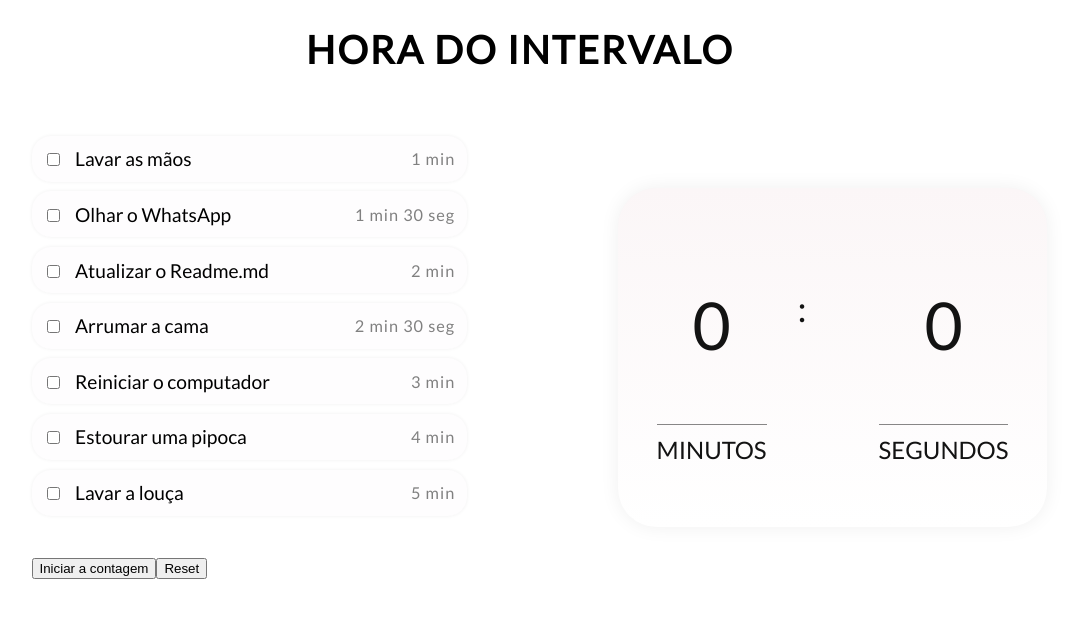
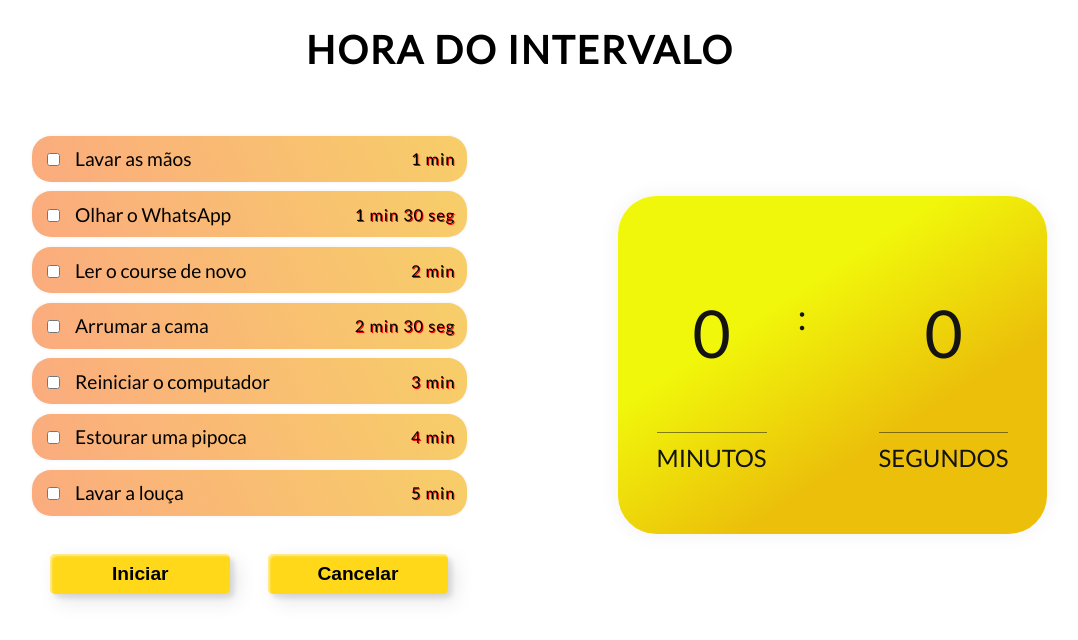
Before and after one commit to devsakae/vaidartempo, a React (Create React App) app: page / in a window 1280 px wide. Shown: the top 640 px of the page, without its empty margins (120-1198 px from the left). Built offline with nearby package versions, Linux system fonts and the light colour scheme.

Commit message:
Novas ações graças as dicas da Aline Grance e da Isa Costa

```diff
--- a/src/App.css
+++ b/src/App.css
@@ -32,6 +32,45 @@ main {
 	flex-flow: column;
 }
 
+.css-button-shadow-border-sliding--yellow {
+  min-width: 180px;
+  height: 40px;
+  color: #000;
+  padding: 5px 10px;
+  font-weight: bold;
+	font-size: 1em;
+	cursor: pointer;
+  transition: all 0.3s ease;
+  position: relative;
+  display: inline-block;
+  outline: none;
+  border-radius: 5px;
+  border: none;
+  box-shadow:inset 2px 2px 2px 0px rgba(255,255,255,.5), 7px 7px 20px 0px rgba(0,0,0,.1), 4px 4px 5px 0px rgba(0,0,0,.1);
+  background: #ffd819;
+ z-index: 1;
+}
+.css-button-shadow-border-sliding--yellow:hover:after {
+  width: 100%;
+  left: 0;
+}
+.css-button-shadow-border-sliding--yellow:after {
+  border-radius: 5px;
+  position: absolute;
+  content: "";
+  width: 0;
+  height: 100%;
+  top: 0;
+  z-index: -1;
+  box-shadow:inset 2px 2px 2px 0px rgba(255,255,255,.5), 7px 7px 20px 0px rgba(0,0,0,.1), 4px 4px 5px 0px rgba(0,0,0,.1);
+  transition: all 0.3s ease;
+  background-color: #ffe566;
+  right: 0;
+}
+.css-button-shadow-border-sliding--yellow:active {
+  top: 2px;
+}
+
 .container {
 	display: flex;
   align-items: center;
@@ -53,8 +92,8 @@ main {
 }
 
 .cronometro {
-	background-color: #fbf6f7;
-  background-image: linear-gradient(to bottom, #fbf6f7, #fff);
+	background: rgb(241,247,10);
+	background: linear-gradient(147deg, rgba(241,247,10,1) 34%, rgba(235,191,10,1) 68%);
   border-radius: 2em;
   box-shadow: 0 0 1em rgba(0, 0, 0, 0.0625);
 	overflow: auto;
@@ -66,6 +105,12 @@ main {
   gap: 2em;
 }
 
+.rodape {
+	display: flex;
+	align-items: center;
+	justify-content: space-around;
+}
+
 .itens {
   display: grid;
   gap: 0.5em;
@@ -73,8 +118,9 @@ main {
 
 .item {
   align-items: center;
-  background-color: #fefdfe;
-  border-radius: 1em;
+	background-color: #FBAB7E;
+	background-image: linear-gradient(62deg, #FBAB7E 0%, #F7CE68 100%);
+	border-radius: 1em;
   box-shadow: 0 0 0.2em rgba(0, 0, 0, 0.0625);
   display: flex;
   padding: 0.6em;
@@ -88,10 +134,8 @@ main {
 .item-price {
 	font-size: 0.85em;
 	letter-spacing: 1px;
-	font-weight: 500;
-	color: grey;
+	text-shadow: 1px 1px red;
 }
-
 
 /* clock container */
 .clock-container {
--- a/src/Oquefazer.js
+++ b/src/Oquefazer.js
@@ -1,9 +1,11 @@
+//Agradecimentos especiais a: Aline Grance, Isa Costa
+
 const actions = {
   um: ['Se esticar', 'Encher a garrafa d\'água', 'Lavar as mãos', 'Abrir a janela', 'Atender a campainha', 'Commitar as alterações', 'Responder o forms diário'],
   umemeio: ['Descascar uma fruta', 'Pegar um chocolatinho', 'Passar um café de máquina', 'Olhar o WhatsApp'],
-  dois: ['Trocar a foto do perfil', 'Dar uma olhada no Slack', 'Atualizar o Readme.md', 'Ler o course de novo', 'Passar 1 fase do Candy Crush'],
+  dois: ['Trocar a foto do perfil', 'Dar uma olhada no Slack', 'Atualizar o Readme.md', 'Ler o course de novo', 'Passar 1 fase do Candy Crush', 'Fazer uma bisnaguinha com presunto e queijo'],
   doisemeio: ['Fechar os olhos e encontrar seu centro', 'Limpar o teclado', 'Arrumar a cama', 'Ir ao banheiro (n. 1)'],
-  tres: ['Ouvir uma música', 'Fazer um miojo', 'Reiniciar o computador', 'Assistir o vídeo do Baby Shark'],
+  tres: ['Ouvir uma música', 'Fazer um miojo', 'Reiniciar o computador', 'Assistir o vídeo do Baby Shark', 'Fazer um bolo de caneca'],
   quatro: ['Esquentar uma água', 'Limpar a sujeira do cachorro', 'Estourar uma pipoca', 'Escovar os dentes'],
   cinco: ['Passar um café', 'Fazer um sanduíche', 'Lavar a louça', 'Ir ao banheiro (n. 2)'],
 }
--- a/src/components/Acoes.jsx
+++ b/src/components/Acoes.jsx
@@ -139,8 +139,18 @@ export default class Acoes extends Component {
                 </div>
               </fieldset>
               <div className="rodape">
-                <button onClick={ ativaTimer }>{ botaoIniciar ? 'Recomeçar contagem' : 'Iniciar a contagem' }</button>
-                <button onClick={ limpaTudo }>Reset</button>
+                <button
+                  onClick={ ativaTimer }
+                  className="css-button-shadow-border-sliding--yellow"
+                >
+                  { botaoIniciar ? '(Reinicia)' : 'Iniciar' }
+                </button>
+                <button
+                  onClick={ limpaTudo }
+                  className="css-button-shadow-border-sliding--yellow"
+                >
+                    Cancelar
+                </button>
               </div>
             </form>
           </div>
```
